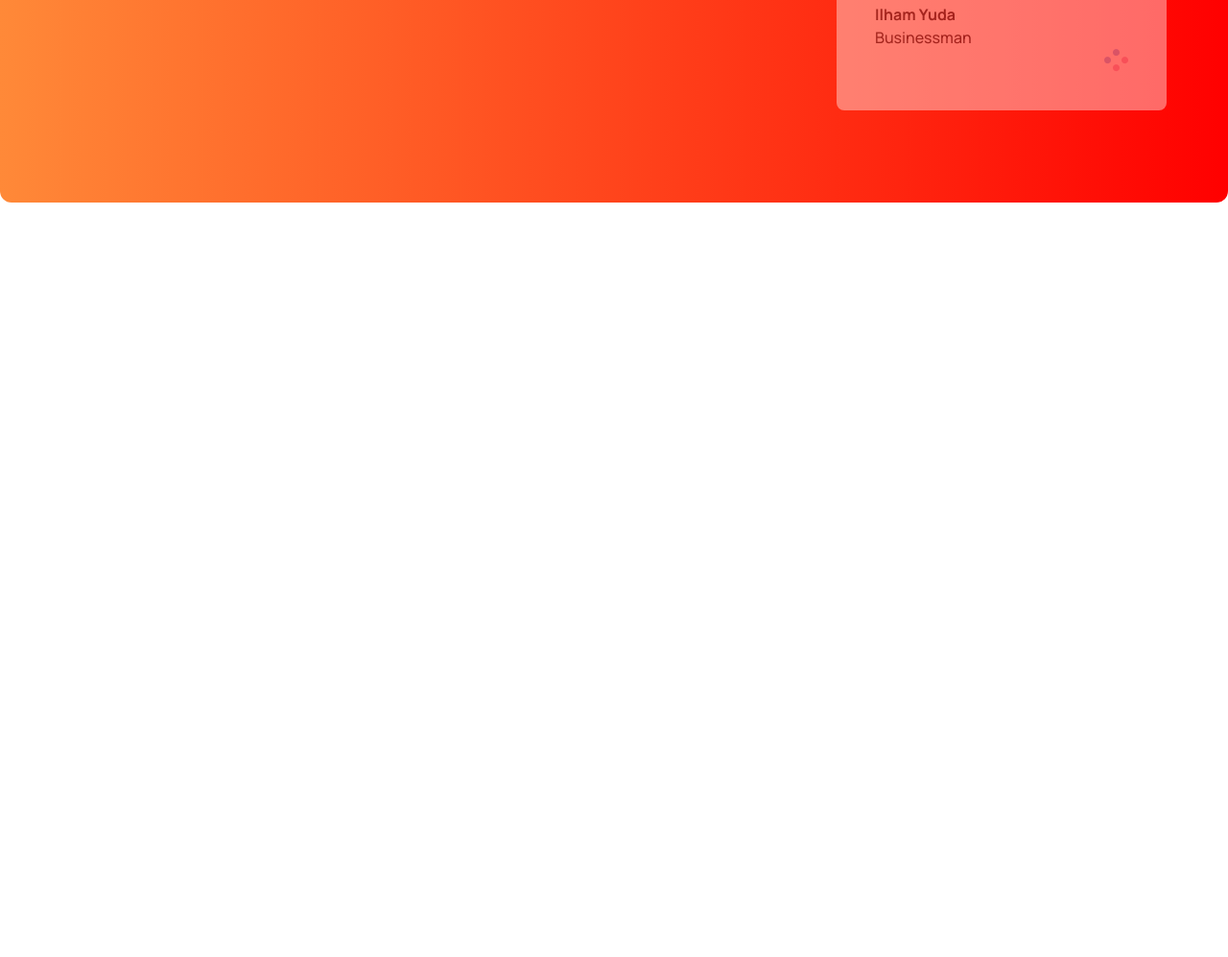
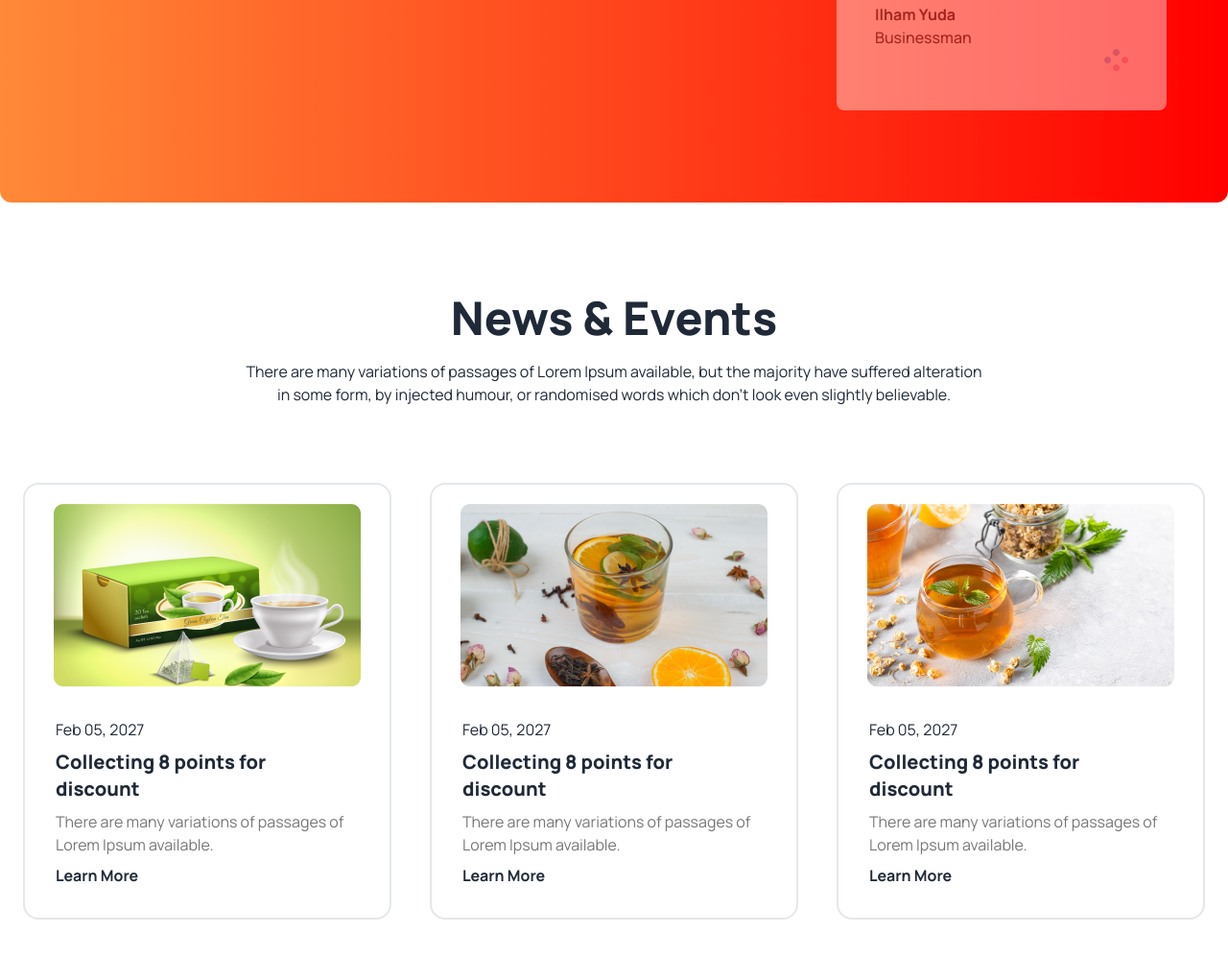
Before and after one commit to tanishaislam/daisyul-talwind-website, a plain HTML site: page index.html in a window 1280 px wide. Shown: the part 2900-3897 px from the top of the page at 96% size. Before the commit the page ends 3207 px from the top, so only its background shows below. Drawn offline with nearby package versions, Linux system fonts and the light colour scheme.

Commit message:
news area is added

```diff
--- a/index.html
+++ b/index.html
@@ -177,6 +177,45 @@
 
          </section>
 
+         <!-- news section is start -->
+         <section class="my-24">
+            <h2 class="text-5xl font-extrabold mb-5 text-center">News & Events</h2>
+            <p class="lg:max-w-3xl mb-20 mx-auto text-center">There are many variations of passages of Lorem Ipsum available, but the majority have suffered alteration in some form, by injected humour, or randomised words which don't look even slightly believable. </p>
+            <div class="flex justify-center gap-10">
+                <!-- card 1 -->
+                <div class="card w-96 bg-base-100 border-2 pt-5">
+                    <figure><img src="/images/news-1.png" alt="Shoes" /></figure>
+                    <div class="card-body">
+                        <p>Feb 05, 2027</p>
+                      <h2 class="card-title font-extrabold">Collecting 8 points for <br> discount</h2>
+                      <p class="text-[#777]">There are many variations of passages of Lorem Ipsum available.</p>
+                       <p class="font-bold">Learn More</p>
+                    </div>
+                  </div>
+                    <!-- card 2 -->
+                <div class="card w-96 bg-base-100 border-2 pt-5">
+                    <figure><img src="/images/news-2.png" alt="Shoes" /></figure>
+                    <div class="card-body">
+                        <p>Feb 05, 2027</p>
+                      <h2 class="card-title font-extrabold">Collecting 8 points for <br> discount</h2>
+                      <p class="text-[#777]">There are many variations of passages of Lorem Ipsum available.</p>
+                       <p class="font-bold">Learn More</p>
+                    </div>
+                  </div>
+                    <!-- card 3 -->
+                <div class="card w-96 bg-base-100 border-2 pt-5">
+                    <figure><img src="/images/news-3.png" alt="Shoes" /></figure>
+                    <div class="card-body">
+                        <p>Feb 05, 2027</p>
+                      <h2 class="card-title font-extrabold">Collecting 8 points for <br> discount</h2>
+                      <p class="text-[#777]">There are many variations of passages of Lorem Ipsum available.</p>
+                       <p class="font-bold">Learn More</p>
+                    </div>
+                  </div>
+            </div>
+
+         </section>
+
     </main>
     <footer>
 
```
